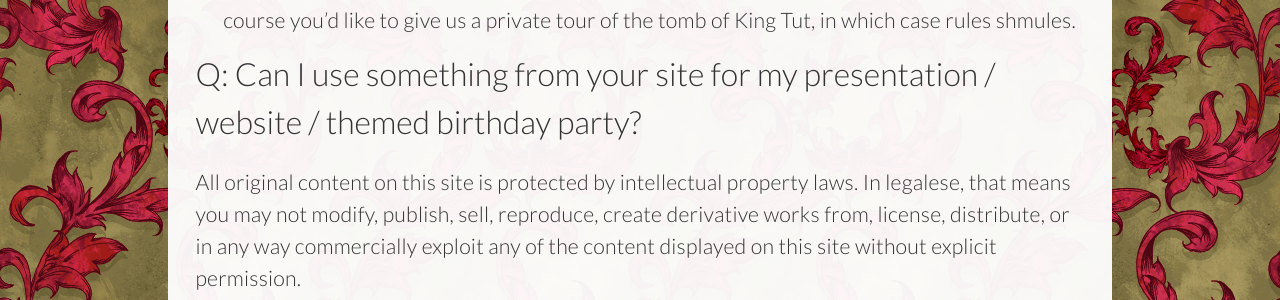
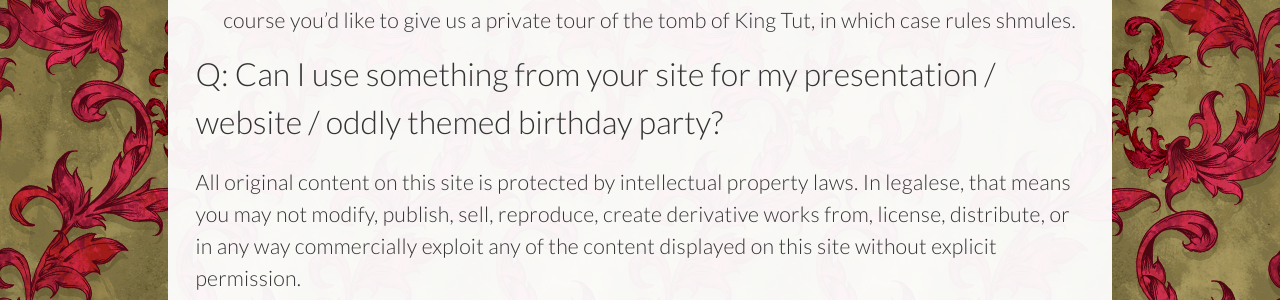
Before and after one commit to benadamstyles/making-of-history, a Jekyll site: the page built from FAQ.md, in a window 1280 px wide and 1400 px high, scrolled down 661 px. Shown: the part 832-1132 px from the top of the window. Built offline with Jekyll 4.4.1, drawn with Linux system fonts in a browser that asks for light colours.

Commit message:
Updated FAQ.md

```diff
--- a/FAQ.md
+++ b/FAQ.md
@@ -37,7 +37,7 @@
 
 2. When you send your submissions, please include a detailed list of the sources for your information. And unfortunately, your main sources can't be rare hieroglyphs from the tomb of Tutankhamun because if we can’t verify your facts, we won’t put them on the site. Unless of course you'd like to give us a private tour of the tomb of King Tut, in which case rules shmules.
 
-## Q: Can I use something from your site for my presentation / website / themed birthday party?
+## Q: Can I use something from your site for my presentation / website / oddly themed birthday party?
 
 All original content on this site is protected by intellectual property laws. In legalese, that means you may not modify, publish, sell, reproduce, create derivative works from, license, distribute, or in any way commercially exploit any of the content displayed on this site without explicit permission.
 
```
